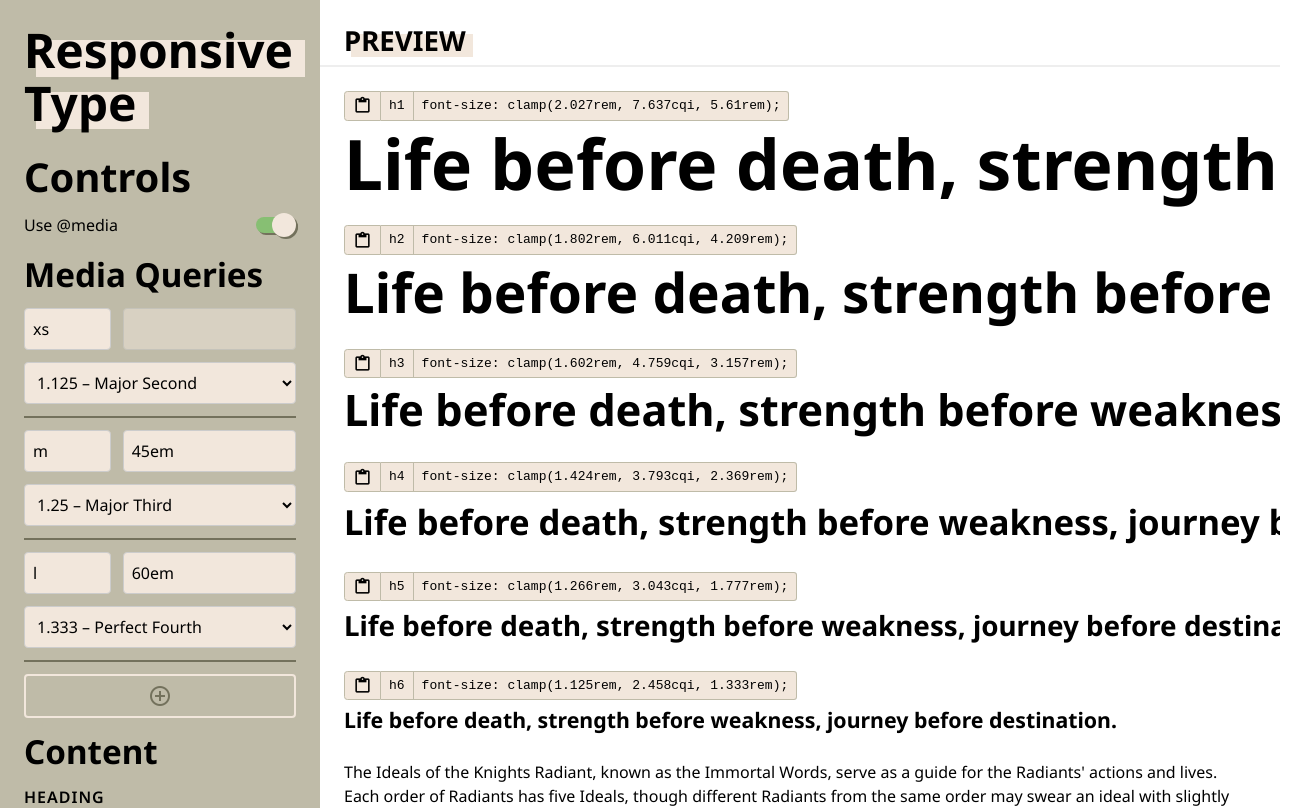
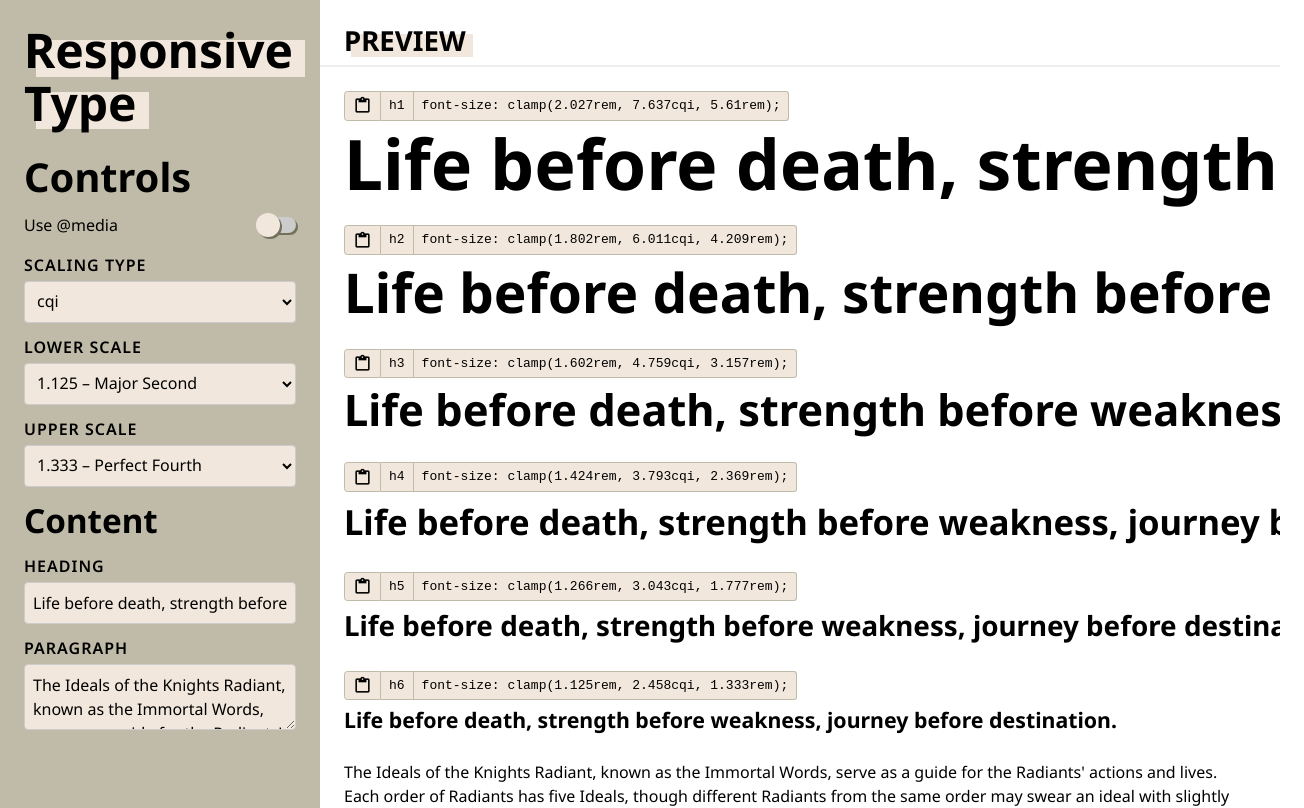
Before and after one commit to arobillard/responsive-type, a Next.js app: page / in a window 1280 px wide. Shown: the top 808 px of the page, 1304 px wide, since content can reach past the window. Built offline with nearby package versions, Linux system fonts and the light colour scheme.

Commit message:
Add basic localStorage storing of key values

```diff
--- a/src/app/page.jsx
+++ b/src/app/page.jsx
@@ -1,19 +1,40 @@
 'use client';
 
-import { useState } from 'react';
+import { useEffect, useState } from 'react';
 import layout from './styles/layout.module.css';
 import sidebar from './styles/sidebar.module.css';
 import Controls from './components/Controls/Controls';
 import Preview from './components/Preview/Preview';
 
 export default function Home() {
-  const [usingMediaQueries, setUsingMediaQueries] = useState(true);
+  const [usingMediaQueries, setUsingMediaQueries] = useState(() => {
+    if (window) {
+      return localStorage.getItem('rt-usingMediaQueries') === 'true';
+    }
+    return false;
+  });
 
-  const [scalingType, setScalingType] = useState('cqi');
-  const [lowerScale, setLowerScale] = useState(1.125);
-  const [upperScale, setUpperScale] = useState(1.333);
+  const [scalingType, setScalingType] = useState(() => {
+    if (window) {
+      return localStorage.getItem('rt-scalingType') || 'cqi';
+    }
+    return 'cqi';
+  });
+  const [lowerScale, setLowerScale] = useState(() => {
+    if (window) {
+      return localStorage.getItem('rt-lowerScale') || 1.125;
+    }
+    return 1.125;
+  });
+  const [upperScale, setUpperScale] = useState(() => {
+    if (window) {
+      return localStorage.getItem('rt-upperScale') || 1.333;
+    }
+    return 1.333;
+  });
 
-  const [mediaQueries, setMediaQueries] = useState([
+  const [mediaQueries, setMediaQueries] = useState(() => {
+    const defaultMediaQueries = [
       {
         label: 'xs',
         minWidth: null,
@@ -29,7 +50,16 @@ export default function Home() {
         minWidth: '60em',
         scale: 1.333,
       },
-  ]);
+    ];
+
+    if (window) {
+      return (
+        JSON.parse(localStorage.getItem('rt-mediaQueries')) ||
+        defaultMediaQueries
+      );
+    }
+    return defaultMediaQueries;
+  });
 
   const [sentence, setSentence] = useState(
     'Life before death, strength before weakness, journey before destination.'
@@ -37,6 +67,26 @@ export default function Home() {
   const [paragraph, setParagraph] = useState(
     "The Ideals of the Knights Radiant, known as the Immortal Words, serve as a guide for the Radiants' actions and lives. Each order of Radiants has five Ideals, though different Radiants from the same order may swear an ideal with slightly different words and Lightweavers swear more individualized truths instead of ideals. The wording of the First Ideal, however, is exact and is used by all orders, including the Lightweavers."
   );
+
+  useEffect(() => {
+    localStorage.setItem('rt-usingMediaQueries', usingMediaQueries);
+  }, [usingMediaQueries]);
+
+  useEffect(() => {
+    localStorage.setItem('rt-scalingType', scalingType);
+  }, [scalingType]);
+
+  useEffect(() => {
+    localStorage.setItem('rt-lowerScale', lowerScale);
+  }, [lowerScale]);
+
+  useEffect(() => {
+    localStorage.setItem('rt-upperScale', upperScale);
+  }, [upperScale]);
+
+  useEffect(() => {
+    localStorage.setItem('rt-mediaQueries', JSON.stringify(mediaQueries));
+  }, [mediaQueries]);
 
   return (
     <main id="main" className={layout.layout}>
```
Lines whose indentation alone changed are shown as unchanged.
